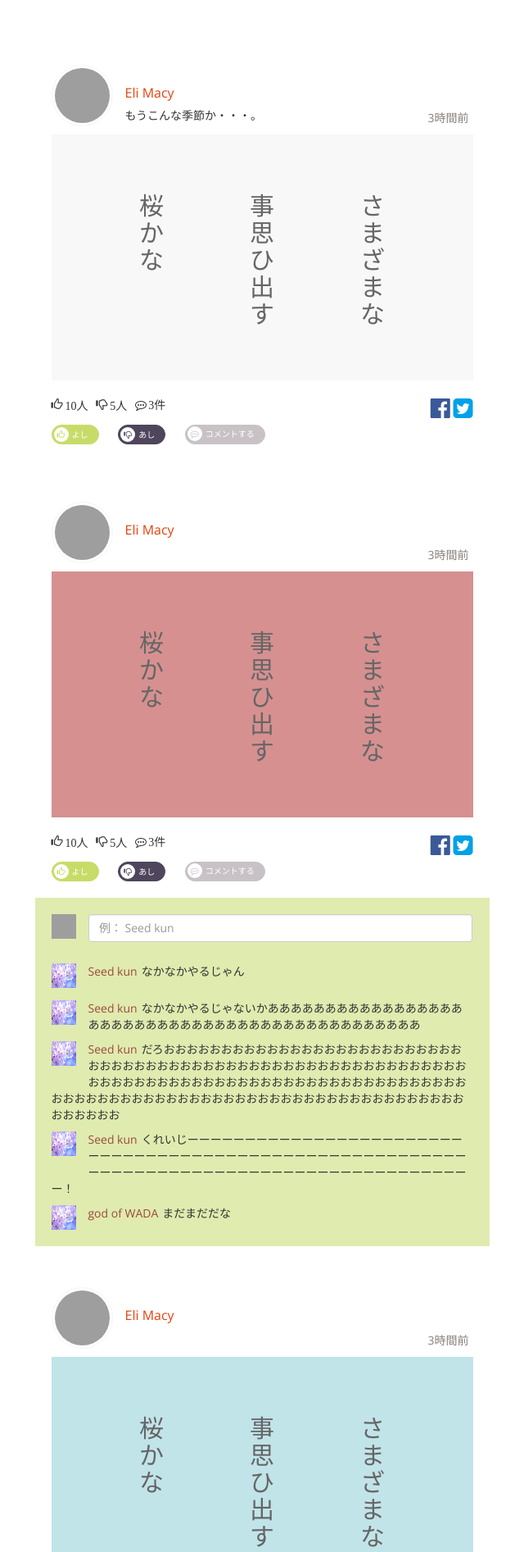
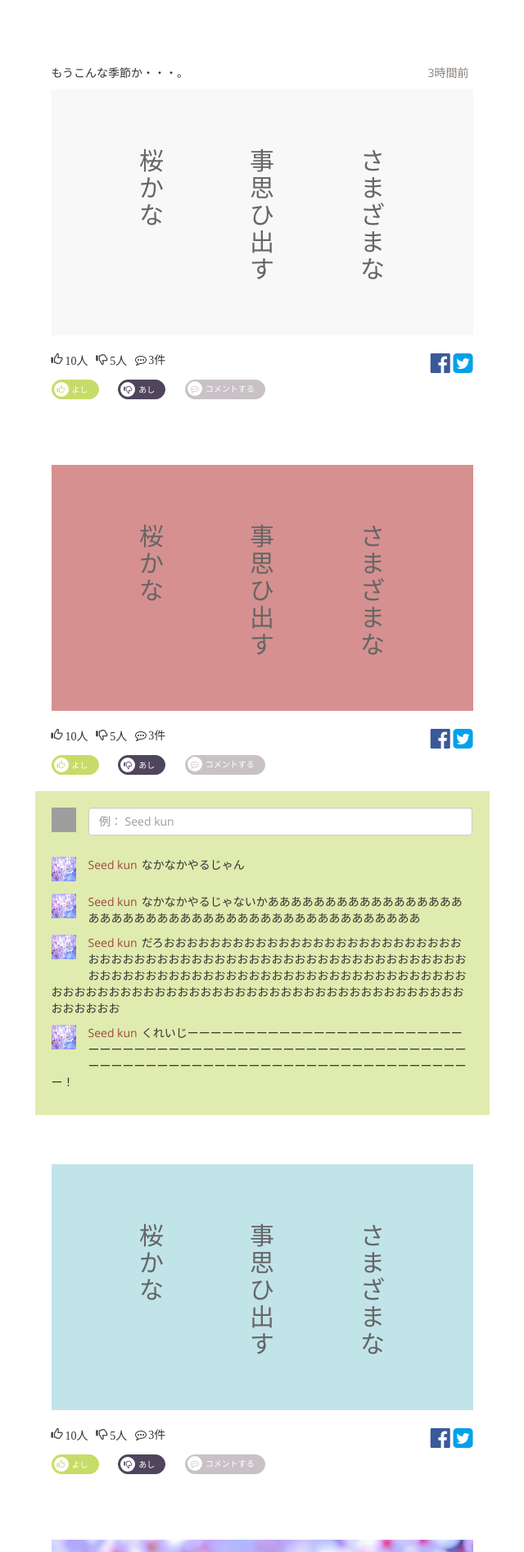
Before and after one commit to YoHana19/sns_wada, a PHP site: page /design/user.html in a window 1280 px wide. Shown: the part 545-2438 px from the top of the page at 82% size, without its empty margins (320-960 px from the left). Run offline with PHP 8.4, Linux system fonts and the light colour scheme; grey boxes are pictures that could not be loaded.

Commit message:
よう君、指摘事項更新

```diff
--- a/assets/css/user.css
+++ b/assets/css/user.css
@@ -39,8 +39,10 @@ body
     color: #ffff;
     font-size: 16px;
     font-weight: 300;
-    margin: 23px 0 7px;
-    width: 100%;
+    margin: -45px 10px 0px 25px;
+    width: 100px;
+    z-index: 9;
+    position: relative;
 }
 .content {
     padding-top: 30px;
--- a/design/user.html
+++ b/design/user.html
@@ -18,11 +18,12 @@
     <div class="fb-profile">
       <img align="left" class="fb-image-lg" src="http://lorempixel.com/850/280/nightlife/5/" alt="Profile image example"/>
       <img align="left" class="fb-image-profile thumbnail" src="http://lorempixel.com/180/180/people/9/" alt="Profile image example"/>
+
       <div class="fb-profile-text">
         <h1>Eli Macy</h1>
         <p>Girls just wanna go fun.</p>
-        <div class="button">
-          <input type="button" style="position: absolute; left: 50px; top: 350px"/ value="+友達申請">
+        <div class="navbar-fixed">
+          <input type="button" style="left: 370px; top: 490px"/ value="+友達申請">
         </div>
       </div>
     </div>
@@ -40,9 +41,7 @@
           <!-- １つ目 -->
           <div class="haiku">
             <div class="carousel-info">
-              <img alt="" src="http://lorempixel.com/180/180/people/9/" class="pull-left">
               <div class="pull-left">
-                <span class="haiku-name">Eli Macy</span>
                 <span calss="haiku-comment">もうこんな季節か・・・。</span>
               </div>
               <p>3時間前</p>
@@ -75,9 +74,7 @@
           <!-- ２つ目 -->
           <div class="haiku">
             <div class="carousel-info">
-              <img alt="" src="http://lorempixel.com/180/180/people/9/" class="pull-left">
               <div class="pull-left">
-                <span class="haiku-name">Eli Macy</span>
               </div>
               <p>3時間前</p>
             </div>
@@ -138,19 +135,12 @@
               <img src="../assets/images/sakura_sample.jpg" width="30" height="30">
               <p><span class="name">Seed kun</span>くれいじーーーーーーーーーーーーーーーーーーーーーーーーーーーーーーーーーーーーーーーーーーーーーーーーーーーーーーーーーーーーーーーーーーーーーーーーーーーーーーーーーーーーーーーーーーー！</p>
             </div>
-
-            <div class="msg">
-              <img src="../assets/images/sakura_sample.jpg" width="30" height="30">
-              <p><span class="name">god of WADA</span>まだまだだな</p>
-            </div>
           </div>
 
           <!-- ３つ目 -->
           <div class="haiku">
             <div class="carousel-info">
-              <img alt="" src="http://lorempixel.com/180/180/people/9/" class="pull-left">
               <div class="pull-left">
-                <span class="haiku-name">Eli Macy</span>
               </div>
               <p>3時間前</p>
             </div>
@@ -182,9 +172,7 @@
           <!-- ４つ目 -->
           <div class="haiku">
             <div class="carousel-info">
-              <img alt="" src="http://lorempixel.com/180/180/people/9/" class="pull-left">
               <div class="pull-left">
-                <span class="haiku-name">Eli Macy</span>
               </div>
               <p>3時間前</p>
             </div>
```
